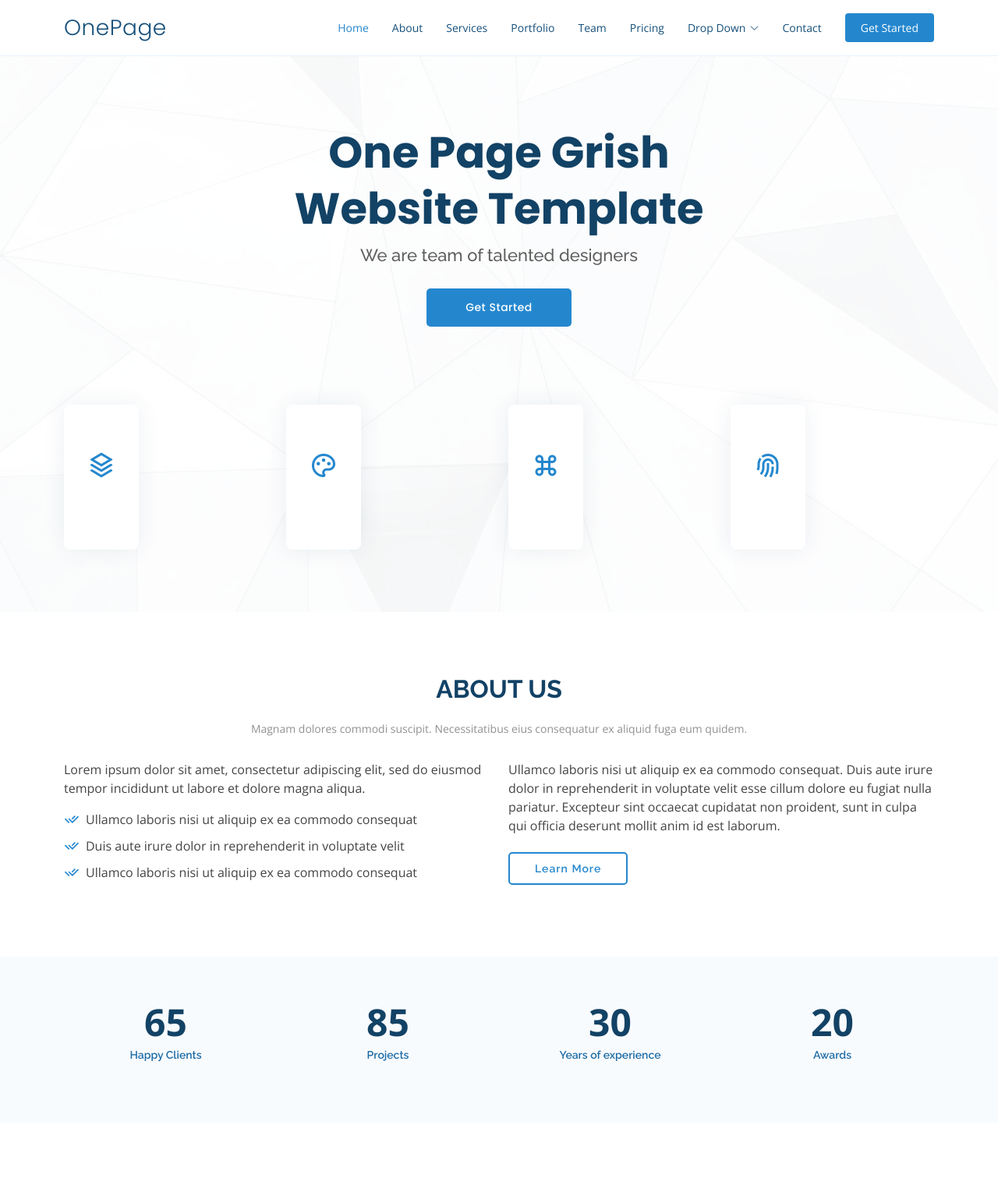
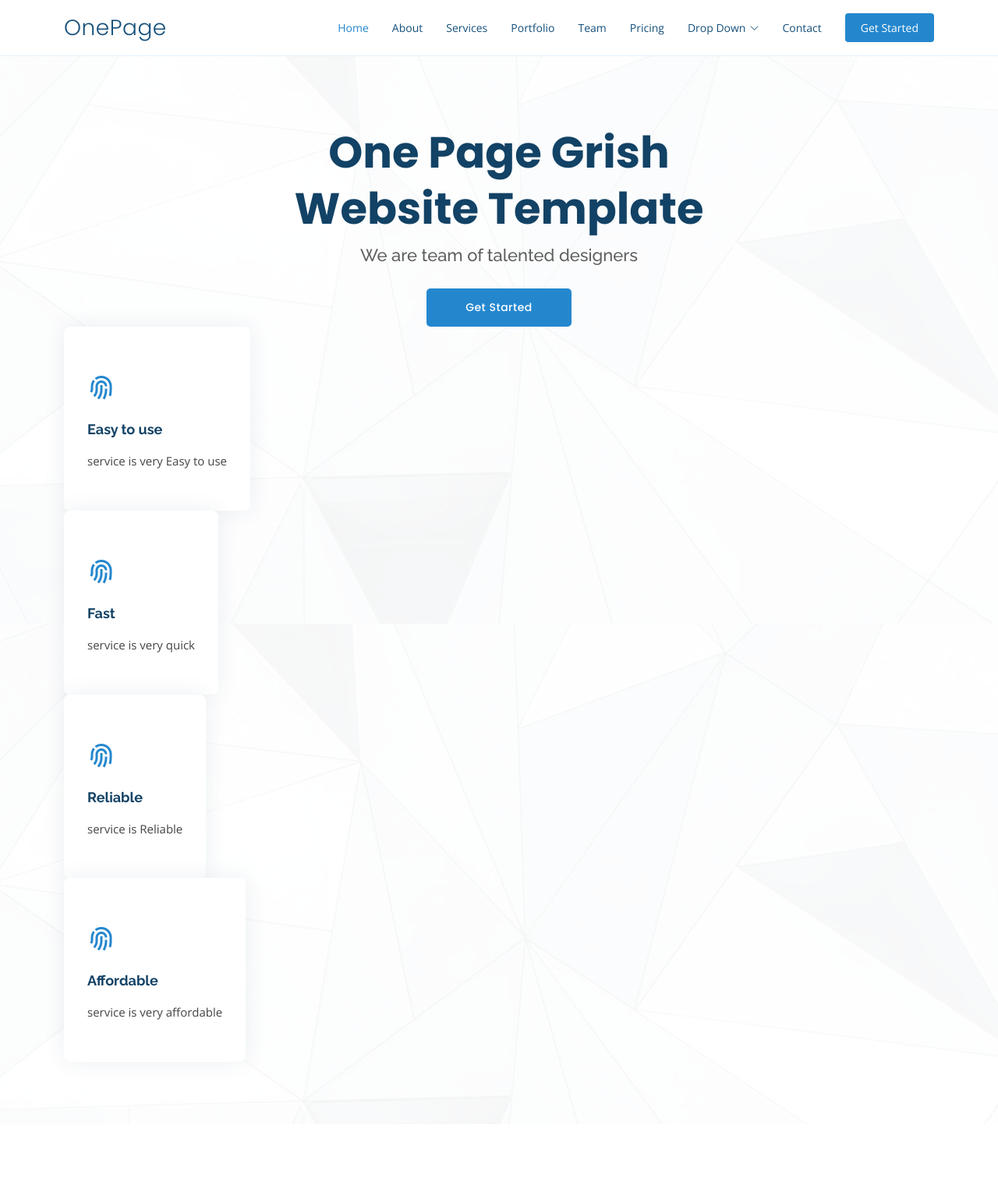
Before and after one commit to GrishGautam/octo-journey, a Django app: page / in a window 1280 px wide. Shown: the top 1520 px of the page at 78% size. Run offline with Django 4.2, Linux system fonts and the light colour scheme; some libraries are stand-ins or nearby versions.

Commit message:
leatne little bit of models

```diff
--- a/myapp/views.py
+++ b/myapp/views.py
@@ -1,31 +1,32 @@
 from django.shortcuts import render
 from django.http import HttpResponse
 from .models import Feature
-# Create your views here.
+# Create y views here.
 
 def index(request):
+
 	feature1 = Feature()
 	feature1.id = 0
 	feature1.name = "Fast"
-	feature1.details = "our service is very quick"
+	feature1.details = "service is very quick"
 
 	feature2 = Feature()
 	feature2.id = 1
-	feature2.name = "Easy to use and"
-	feature2.details = "our service is very Easy to use"
+	feature2.name = "Easy to use"
+	feature2.details = "service is very Easy to use"
 
 	feature3 = Feature()
 	feature3.id = 2
 	feature3.name = "Reliable"
-	feature3.details = "our service is Reliable"
+	feature3.details = "service is Reliable"
 
 	feature4 = Feature()
 	feature4.id = 3
 	feature4.name = "Affordable"
-	feature4.details = "our service is very affordable"
-	feature = [feature2,feature1,feature3,feature4]
+	feature4.details = "service is very affordable"
+	features = [feature2,feature1,feature3,feature4]
 
-	return render(request,"index.html", {'feature' : feature,})
+	return render(request,"index.html", {'features' : features})
 
 
 # defining function for wordcounter
--- a/templates/index.html
+++ b/templates/index.html
@@ -93,40 +93,17 @@
       <div class="text-center">
         <a href="#about" class="btn-get-started scrollto">Get Started</a>
       </div>
-
-      <div class="row icon-boxes">
-        <div class="col-md-6 col-lg-3 d-flex align-items-stretch mb-5 mb-lg-0" data-aos="zoom-in" data-aos-delay="200">
-          <div class="icon-box">
-            <div class="icon"><i class="ri-stack-line"></i></div>
-            <h4 class="title"><a href="">{{feature1.name}}</a></h4>
-            <p class="description">{{feature1.details}}</p>
-          </div>
-        </div>
-
-        <div class="col-md-6 col-lg-3 d-flex align-items-stretch mb-5 mb-lg-0" data-aos="zoom-in" data-aos-delay="300">
-          <div class="icon-box">
-            <div class="icon"><i class="ri-palette-line"></i></div>
-            <h4 class="title"><a href="">{{feature2.name}}</a></h4>
-            <p class="description">{{feature2.details}}</p>
-          </div>
-        </div>
-
-        <div class="col-md-6 col-lg-3 d-flex align-items-stretch mb-5 mb-lg-0" data-aos="zoom-in" data-aos-delay="400">
-          <div class="icon-box">
-            <div class="icon"><i class="ri-command-line"></i></div>
-            <h4 class="title"><a href="">{{feature3.name}}</a></h4>
-            <p class="description">{{feature3.details}}</p>
-          </div>
-        </div>
+        {% for feature in features %}
 
         <div class="col-md-6 col-lg-3 d-flex align-items-stretch mb-5 mb-lg-0" data-aos="zoom-in" data-aos-delay="500">
           <div class="icon-box">
             <div class="icon"><i class="ri-fingerprint-line"></i></div>
-            <h4 class="title"><a href="">{{feature4.name}}</a></h4>
-            <p class="description">{{feature4.details}}</p>
+            <h4 class="title"><a href="">{{feature.name}}</a></h4>
+            <p class="description">{{feature.details}}</p>
           </div>
         </div>
 
+        {% endfor %}
       </div>
     </div>
   </section><!-- End Hero -->
```
Also changed, not shown: db.sqlite3.
